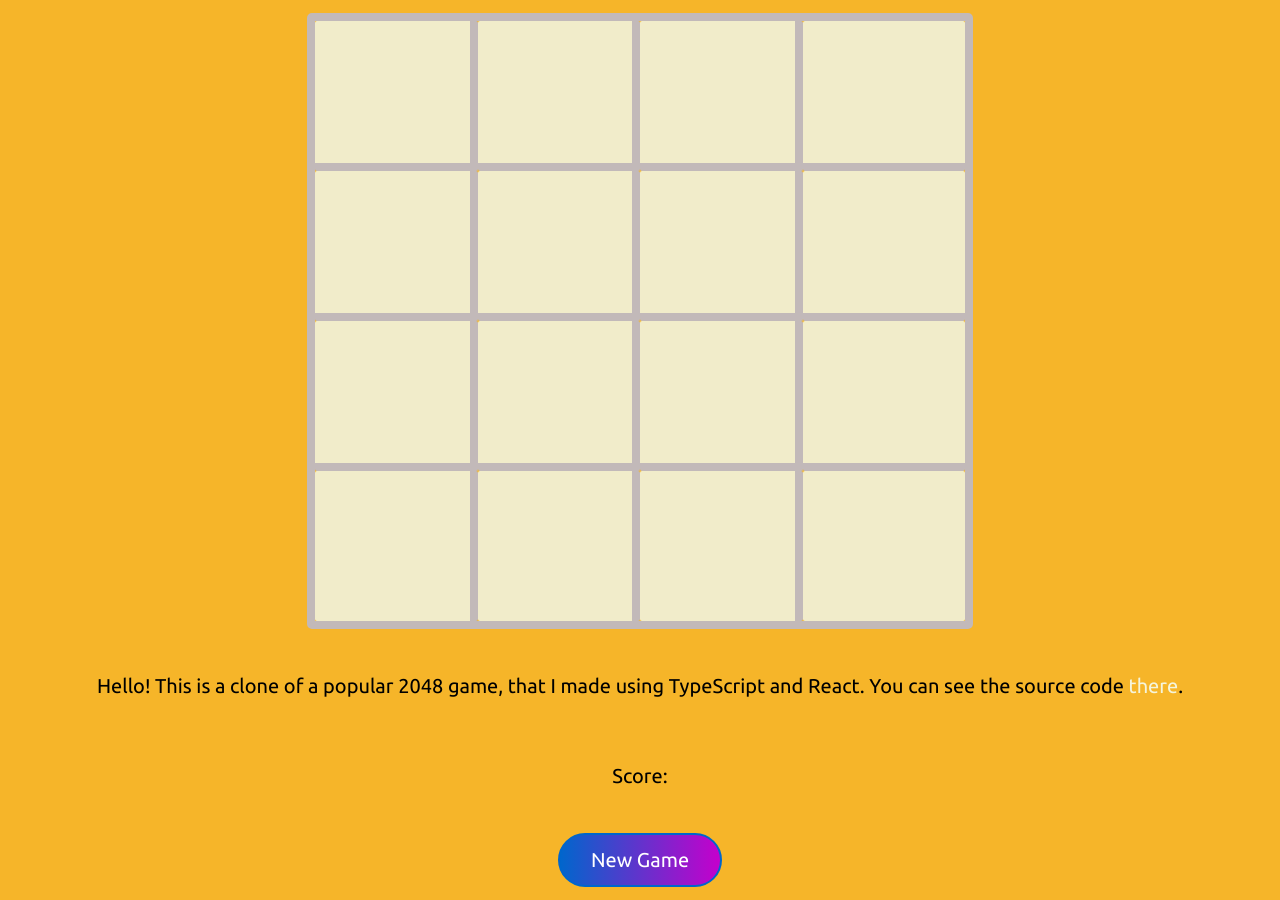
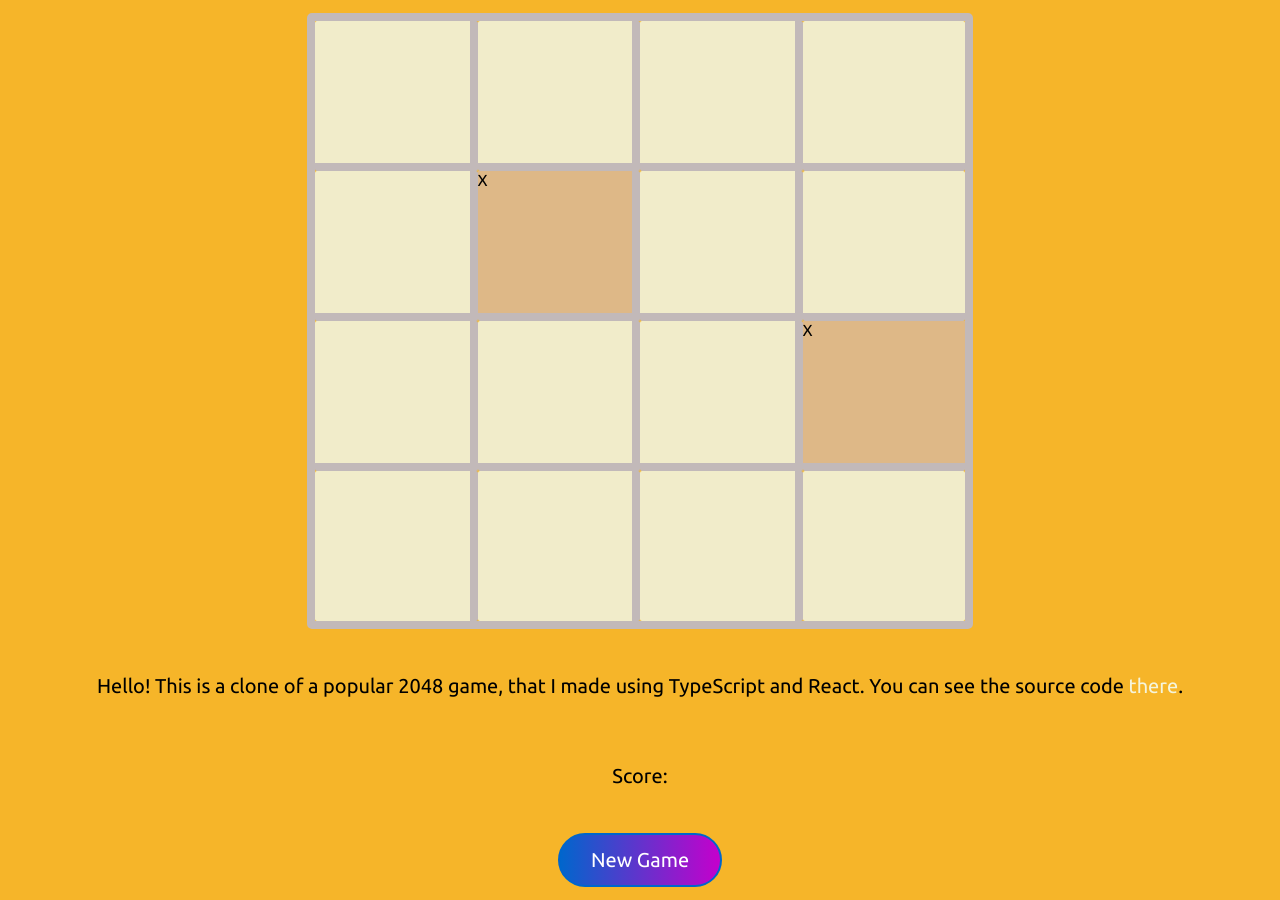
Before and after one commit to Alzamer/2048, a React (Vite) app: page / in a window 1280 px wide. Built offline with nearby package versions, Linux system fonts and the light colour scheme; the HTML template or start-up script is replaced by a standard one.

Commit message:
Added initial tile positions

```diff
--- a/src/Cell/index.tsx
+++ b/src/Cell/index.tsx
@@ -1,9 +1,11 @@
 import styles from './styles.module.css'
 
-function Cell() {
+function Cell({ children } : { children?: any}) {
   return (
     <div className={styles.container}>
-
+      {
+        children
+      }
     </div>
   )
 }
--- a/src/Grid/index.tsx
+++ b/src/Grid/index.tsx
@@ -1,28 +1,38 @@
-import styles from './styles.module.css'
+import styles from './style.module.css'
 import Cell from '../Cell'
+import Tile from '../Tile'
+import { useState, useEffect } from 'react'
 
 function Grid() {
+  const [gridState, setGridState] = useState<Array<Array<number>>>([
+    [0, 0, 0, 0],
+    [0, 0, 0, 0],
+    [0, 0, 0, 0],
+    [0, 0, 0, 0]
+  ]);
+
+  useEffect(() => {
+    const temp = JSON.parse(JSON.stringify(gridState));
+
+    const first = {x: Math.floor(Math.random() * 4), y: Math.floor(Math.random() * 4)}
+    const second = {x: 0, y: 0};
+
+    do {
+      second.x = Math.floor(Math.random() * 4);
+      second.y = Math.floor(Math.random() * 4);
+    } while (second.x === first.x && second.y === first.y);
+
+    temp[first.x][first.y] = 2;
+    temp[second.x][second.y] = 2;
+
+    setGridState(temp);
+  }, [])
+
   return (
     <div className={styles.container}>
-      <Cell/>
-      <Cell/>
-      <Cell/>
-      <Cell/>
-
-      <Cell/>
-      <Cell/>
-      <Cell/>
-      <Cell/>
-
-      <Cell/>
-      <Cell/>
-      <Cell/>
-      <Cell/>
-
-      <Cell/>
-      <Cell/>
-      <Cell/>
-      <Cell/>
+      {
+        gridState.map(x => x.map(y => y == 0 ? <Cell></Cell> : <Cell><Tile/></Cell>))
+      }
     </div>
   )
 }
--- /dev/null
+++ b/src/Tile/index.tsx
@@ -0,0 +1,10 @@
+import styles from './style.module.css'
+
+function Tile() {
+  return (
+    <div className={styles.container}>
+        X
+    </div>
+)}
+
+export default Tile
--- /dev/null
+++ b/src/Tile/style.module.css
@@ -0,0 +1,5 @@
+.container{
+    width: 100%;
+    height: 100%;
+    background: burlywood;
+}
```
Also changed, not shown: src/Grid/style.module.css (renamed from src/Grid/styles.module.css).
